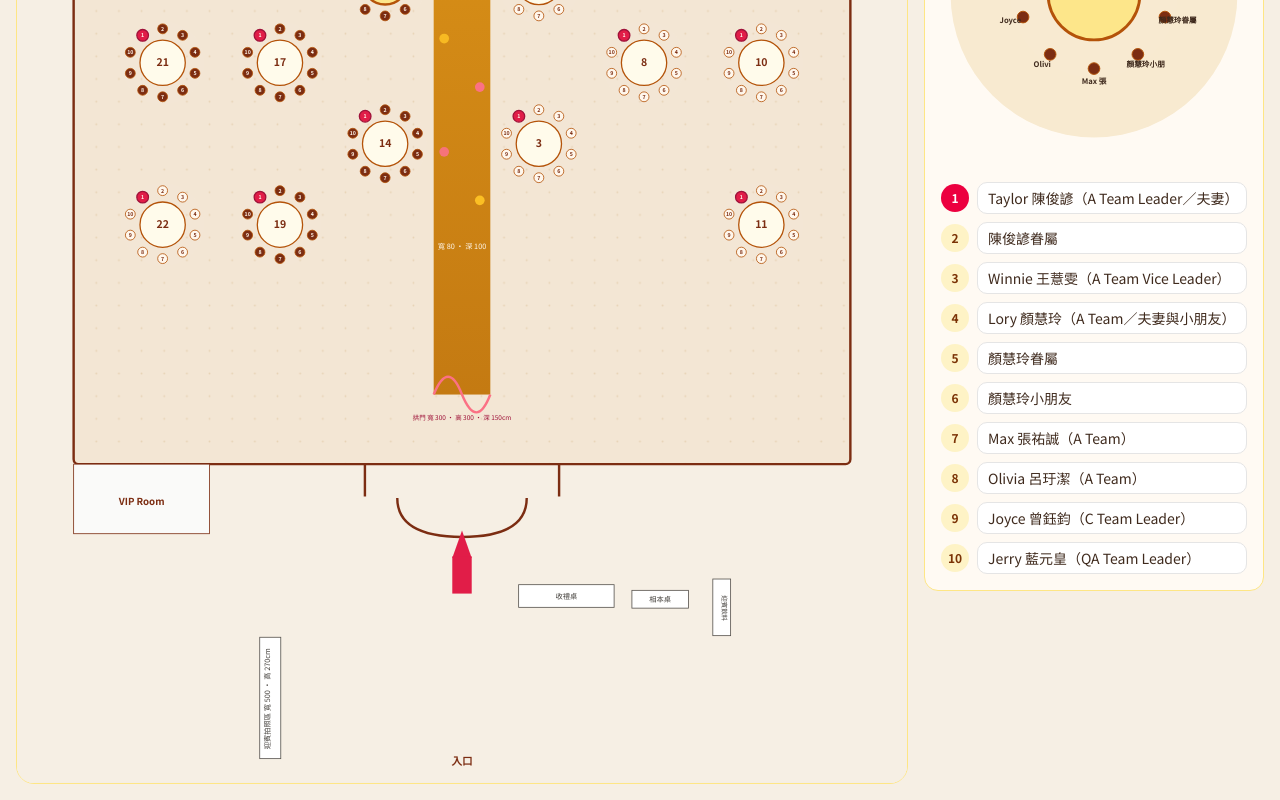
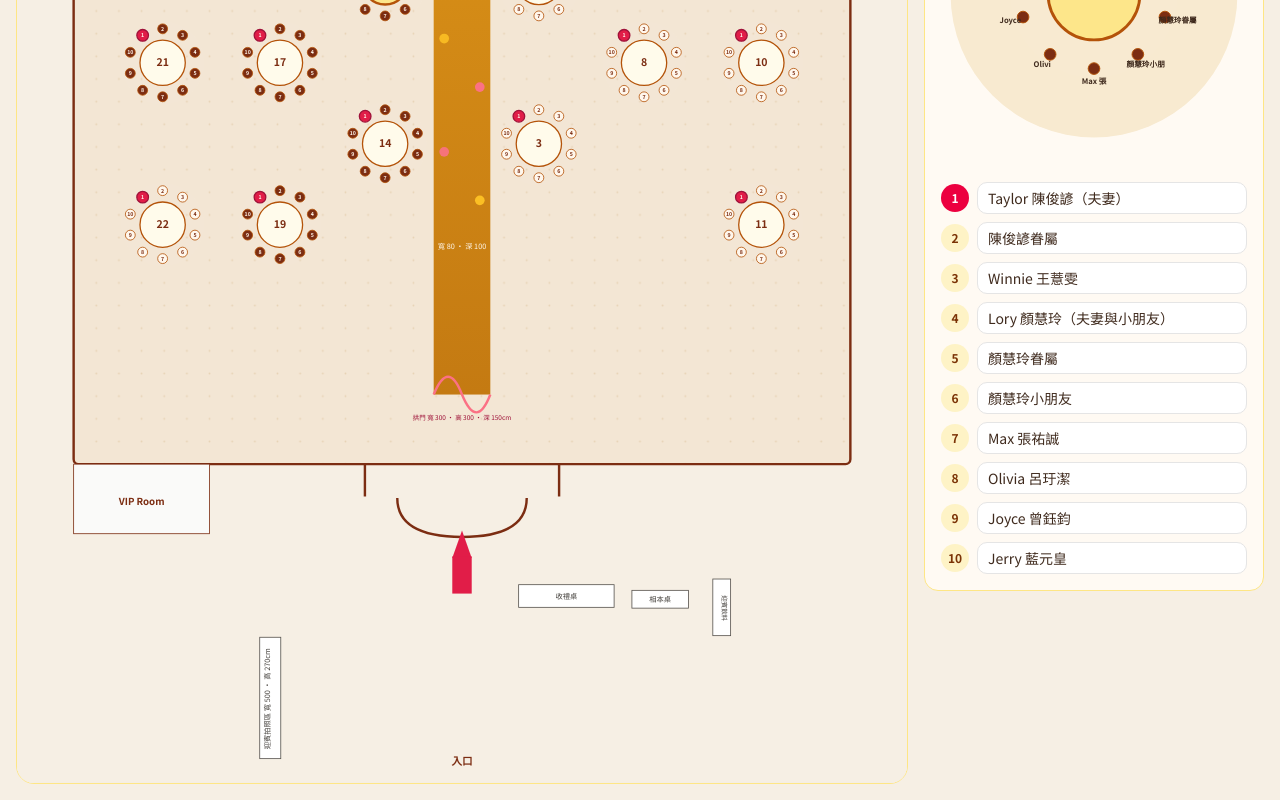
Before and after one commit to g51014/2026-wedding_seating, a Next.js app: page / in a window 1280 px wide. Shown: the part 802-1602 px from the top of the page. Built offline with nearby package versions, Linux system fonts and the light colour scheme.

Commit message:
Remove team titles from guest names on tables 13 and 14.
Keep only names, family notes, and the children's-chair remark.

Co-authored-by: william <william@g5studio.group>

```diff
--- a/index.html
+++ b/index.html
@@ -90,8 +90,8 @@ const GUESTS = {
   "18":["張國雄（保一總隊長）","劉傳璽（師大教授）","林國平（前國民黨金門主委）","黃維堅（金門消防局科長）夫妻","黃維堅","林存讓（新北市警局警友會）","李晃旭（夫妻）","李晃旭","張榮貴（Ai3智能公司董事長）夫妻","張榮貴"],
   "20":["廖恆裕（桃園市警察局長）","張厚齊（警政署專門委員）·素食","潘志成（警政署督察）","李天文（扶輪社社長）","林茂松（調查局科長退休）","王英郁（高雄同學退休）","揚威孫（天威保全董事長）","曾啟彥（高雄市警局督察）","蔡上機（命理大師）","李承龍（警專教授）"],
   "21":["楊鄉懿（情報局處長）夫妻","楊鄉懿","楊進豐（情報局副處長）","李皇德（利優生醫總經理）","張永辛（利優生醫）","林天福（桃園金門同鄉會長）夫妻","林天福","江志成（智順科技董事長）夫妻","江志成","呂俊翰（金門縣警局金城分局）"],
-  "13":["Taylor 陳俊諺（A Team Leader／夫妻）","陳俊諺眷屬","Winnie 王薏雯（A Team Vice Leader）","Lory 顏慧玲（A Team／夫妻與小朋友）","顏慧玲眷屬","顏慧玲小朋友","Max 張祐誠（A Team）","Olivia 呂玗潔（A Team）","Joyce 曾鈺鈞（C Team Leader）","Jerry 藍元皇（QA Team Leader）"],
-  "14":["Ben 廖宇軒（B Team Leader／夫妻與小朋友）·另1位小朋友兒童座椅不佔主位","廖宇軒眷屬","廖宇軒小朋友","Peggy 石佩玉（B Team Vice Leader）","George 郭建宏（B Team）","Quentina 邱婷圓（B Team）","Allen 王淇生（B Team）","Eva 蔡依雯（B Team／夫妻）","蔡依雯眷屬","Dio 張敬暘（B Team）"]
+  "13":["Taylor 陳俊諺（夫妻）","陳俊諺眷屬","Winnie 王薏雯","Lory 顏慧玲（夫妻與小朋友）","顏慧玲眷屬","顏慧玲小朋友","Max 張祐誠","Olivia 呂玗潔","Joyce 曾鈺鈞","Jerry 藍元皇"],
+  "14":["Ben 廖宇軒（夫妻與小朋友）·另1位小朋友兒童座椅不佔主位","廖宇軒眷屬","廖宇軒小朋友","Peggy 石佩玉","George 郭建宏","Quentina 邱婷圓","Allen 王淇生","Eva 蔡依雯（夫妻）","蔡依雯眷屬","Dio 張敬暘"]
 };
 function names(id){ return (GUESTS[id] || []).concat(Array(12).fill("")).slice(0, byId(id).seats); }
 function byId(id){ return TABLES.find(t => t.id === id); }
--- a/seating.html
+++ b/seating.html
@@ -90,8 +90,8 @@ const GUESTS = {
   "18":["張國雄（保一總隊長）","劉傳璽（師大教授）","林國平（前國民黨金門主委）","黃維堅（金門消防局科長）夫妻","黃維堅","林存讓（新北市警局警友會）","李晃旭（夫妻）","李晃旭","張榮貴（Ai3智能公司董事長）夫妻","張榮貴"],
   "20":["廖恆裕（桃園市警察局長）","張厚齊（警政署專門委員）·素食","潘志成（警政署督察）","李天文（扶輪社社長）","林茂松（調查局科長退休）","王英郁（高雄同學退休）","揚威孫（天威保全董事長）","曾啟彥（高雄市警局督察）","蔡上機（命理大師）","李承龍（警專教授）"],
   "21":["楊鄉懿（情報局處長）夫妻","楊鄉懿","楊進豐（情報局副處長）","李皇德（利優生醫總經理）","張永辛（利優生醫）","林天福（桃園金門同鄉會長）夫妻","林天福","江志成（智順科技董事長）夫妻","江志成","呂俊翰（金門縣警局金城分局）"],
-  "13":["Taylor 陳俊諺（A Team Leader／夫妻）","陳俊諺眷屬","Winnie 王薏雯（A Team Vice Leader）","Lory 顏慧玲（A Team／夫妻與小朋友）","顏慧玲眷屬","顏慧玲小朋友","Max 張祐誠（A Team）","Olivia 呂玗潔（A Team）","Joyce 曾鈺鈞（C Team Leader）","Jerry 藍元皇（QA Team Leader）"],
-  "14":["Ben 廖宇軒（B Team Leader／夫妻與小朋友）·另1位小朋友兒童座椅不佔主位","廖宇軒眷屬","廖宇軒小朋友","Peggy 石佩玉（B Team Vice Leader）","George 郭建宏（B Team）","Quentina 邱婷圓（B Team）","Allen 王淇生（B Team）","Eva 蔡依雯（B Team／夫妻）","蔡依雯眷屬","Dio 張敬暘（B Team）"]
+  "13":["Taylor 陳俊諺（夫妻）","陳俊諺眷屬","Winnie 王薏雯","Lory 顏慧玲（夫妻與小朋友）","顏慧玲眷屬","顏慧玲小朋友","Max 張祐誠","Olivia 呂玗潔","Joyce 曾鈺鈞","Jerry 藍元皇"],
+  "14":["Ben 廖宇軒（夫妻與小朋友）·另1位小朋友兒童座椅不佔主位","廖宇軒眷屬","廖宇軒小朋友","Peggy 石佩玉","George 郭建宏","Quentina 邱婷圓","Allen 王淇生","Eva 蔡依雯（夫妻）","蔡依雯眷屬","Dio 張敬暘"]
 };
 function names(id){ return (GUESTS[id] || []).concat(Array(12).fill("")).slice(0, byId(id).seats); }
 function byId(id){ return TABLES.find(t => t.id === id); }
--- a/src/data/guests.ts
+++ b/src/data/guests.ts
@@ -18,7 +18,7 @@ export const WORD_TO_VENUE: Record<string, string> = {
   "11": "14",
 }
 
-/** 男方確認版桌次（V2／1150828）。鍵為 Word 原桌號。場地 13、14 為新郎好友桌（內部依組別分桌）。 */
+/** 男方確認版桌次（V2／1150828）。鍵為 Word 原桌號。場地 13、14 為新郎好友桌。 */
 export const WORD_GUESTS: Record<string, string[]> = {
   head: [
     "江紀武（新郎）",
@@ -131,28 +131,28 @@ export const WORD_GUESTS: Record<string, string[]> = {
     "呂俊翰（金門縣警局金城分局）",
   ],
   "10": [
-    "Taylor 陳俊諺（A Team Leader／夫妻）",
+    "Taylor 陳俊諺（夫妻）",
     "陳俊諺眷屬",
-    "Winnie 王薏雯（A Team Vice Leader）",
-    "Lory 顏慧玲（A Team／夫妻與小朋友）",
+    "Winnie 王薏雯",
+    "Lory 顏慧玲（夫妻與小朋友）",
     "顏慧玲眷屬",
     "顏慧玲小朋友",
-    "Max 張祐誠（A Team）",
-    "Olivia 呂玗潔（A Team）",
-    "Joyce 曾鈺鈞（C Team Leader）",
-    "Jerry 藍元皇（QA Team Leader）",
+    "Max 張祐誠",
+    "Olivia 呂玗潔",
+    "Joyce 曾鈺鈞",
+    "Jerry 藍元皇",
   ],
   "11": [
-    "Ben 廖宇軒（B Team Leader／夫妻與小朋友）·另1位小朋友兒童座椅不佔主位",
+    "Ben 廖宇軒（夫妻與小朋友）·另1位小朋友兒童座椅不佔主位",
     "廖宇軒眷屬",
     "廖宇軒小朋友",
-    "Peggy 石佩玉（B Team Vice Leader）",
-    "George 郭建宏（B Team）",
-    "Quentina 邱婷圓（B Team）",
-    "Allen 王淇生（B Team）",
-    "Eva 蔡依雯（B Team／夫妻）",
+    "Peggy 石佩玉",
+    "George 郭建宏",
+    "Quentina 邱婷圓",
+    "Allen 王淇生",
+    "Eva 蔡依雯（夫妻）",
     "蔡依雯眷屬",
-    "Dio 張敬暘（B Team）",
+    "Dio 張敬暘",
   ],
 }
 
--- a/src/lib/seating.ts
+++ b/src/lib/seating.ts
@@ -5,7 +5,7 @@ import { useCallback, useSyncExternalStore } from "react"
 import { defaultGuests } from "@/data/guests"
 import { emptyGuests, TABLE_ORDER, tableById, TABLES } from "@/data/venue"
 
-const STORAGE_KEY = "awu-wedding-seating-v4"
+const STORAGE_KEY = "awu-wedding-seating-v5"
 const listeners = new Set<() => void>()
 const defaultSnapshot = defaultGuests()
 let memory: GuestMap | null = null
--- a/阿武喜宴場地桌次.html
+++ b/阿武喜宴場地桌次.html
@@ -90,8 +90,8 @@ const GUESTS = {
   "18":["張國雄（保一總隊長）","劉傳璽（師大教授）","林國平（前國民黨金門主委）","黃維堅（金門消防局科長）夫妻","黃維堅","林存讓（新北市警局警友會）","李晃旭（夫妻）","李晃旭","張榮貴（Ai3智能公司董事長）夫妻","張榮貴"],
   "20":["廖恆裕（桃園市警察局長）","張厚齊（警政署專門委員）·素食","潘志成（警政署督察）","李天文（扶輪社社長）","林茂松（調查局科長退休）","王英郁（高雄同學退休）","揚威孫（天威保全董事長）","曾啟彥（高雄市警局督察）","蔡上機（命理大師）","李承龍（警專教授）"],
   "21":["楊鄉懿（情報局處長）夫妻","楊鄉懿","楊進豐（情報局副處長）","李皇德（利優生醫總經理）","張永辛（利優生醫）","林天福（桃園金門同鄉會長）夫妻","林天福","江志成（智順科技董事長）夫妻","江志成","呂俊翰（金門縣警局金城分局）"],
-  "13":["Taylor 陳俊諺（A Team Leader／夫妻）","陳俊諺眷屬","Winnie 王薏雯（A Team Vice Leader）","Lory 顏慧玲（A Team／夫妻與小朋友）","顏慧玲眷屬","顏慧玲小朋友","Max 張祐誠（A Team）","Olivia 呂玗潔（A Team）","Joyce 曾鈺鈞（C Team Leader）","Jerry 藍元皇（QA Team Leader）"],
-  "14":["Ben 廖宇軒（B Team Leader／夫妻與小朋友）·另1位小朋友兒童座椅不佔主位","廖宇軒眷屬","廖宇軒小朋友","Peggy 石佩玉（B Team Vice Leader）","George 郭建宏（B Team）","Quentina 邱婷圓（B Team）","Allen 王淇生（B Team）","Eva 蔡依雯（B Team／夫妻）","蔡依雯眷屬","Dio 張敬暘（B Team）"]
+  "13":["Taylor 陳俊諺（夫妻）","陳俊諺眷屬","Winnie 王薏雯","Lory 顏慧玲（夫妻與小朋友）","顏慧玲眷屬","顏慧玲小朋友","Max 張祐誠","Olivia 呂玗潔","Joyce 曾鈺鈞","Jerry 藍元皇"],
+  "14":["Ben 廖宇軒（夫妻與小朋友）·另1位小朋友兒童座椅不佔主位","廖宇軒眷屬","廖宇軒小朋友","Peggy 石佩玉","George 郭建宏","Quentina 邱婷圓","Allen 王淇生","Eva 蔡依雯（夫妻）","蔡依雯眷屬","Dio 張敬暘"]
 };
 function names(id){ return (GUESTS[id] || []).concat(Array(12).fill("")).slice(0, byId(id).seats); }
 function byId(id){ return TABLES.find(t => t.id === id); }
```
